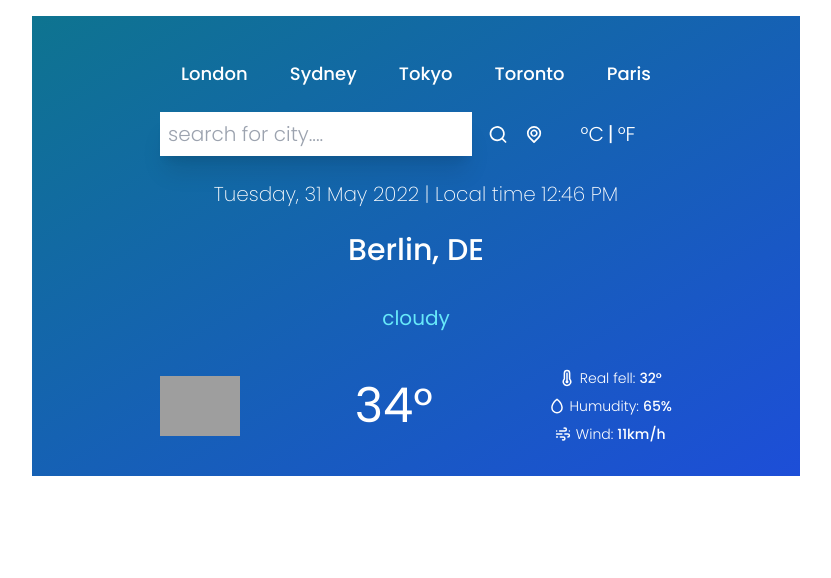
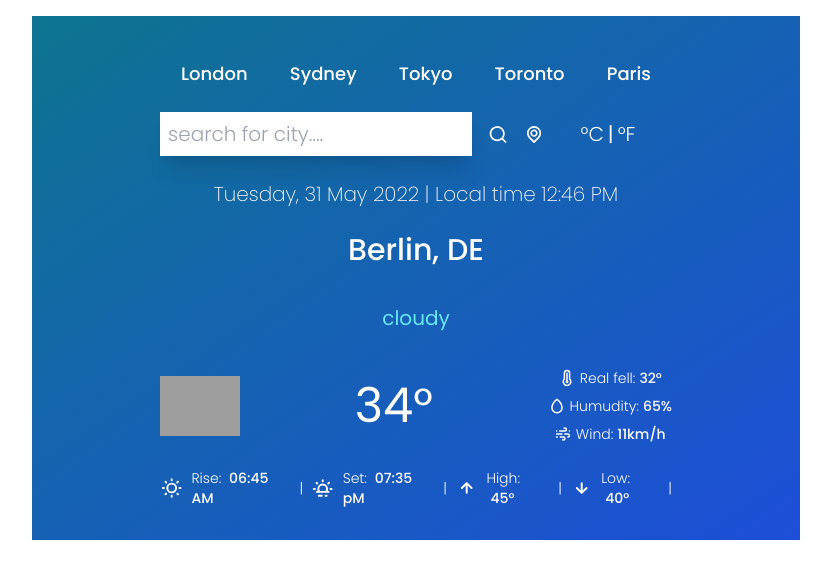
Before and after one commit to munenebrian/Phase-2-Final-project-Weather-App, a React (Create React App) app in the folder weather-app/: page / in a window 1280 px wide. Shown: the top 578 px of the page, without its empty margins (224-1055 px from the left). Built offline with nearby package versions, Linux system fonts and the light colour scheme; grey boxes are pictures that could not be loaded; a web font is replaced by a local one.

Commit message:
added on some new icons for the temperature and details component!

```diff
--- a/weather-app/src/components/TemperatureAndDetails.js
+++ b/weather-app/src/components/TemperatureAndDetails.js
@@ -27,6 +27,28 @@
                 </div>
             </div>
         </div>
+        <div className="flex flex-row items-center justify-center space-x-2 text-white text-sm py-3">
+                <UilSun/>
+            <p className="font-light">
+                Rise: <span className="font-medium ml-1">06:45 AM</span>
+                </p>
+                <p className="font-light">|</p>
+                <UilSunset/>
+            <p className="font-light">
+                Set: <span className="font-medium ml-1">07:35 pM</span>
+                </p>
+                <p className="font-light">|</p>
+                <UilArrowUp/>
+            <p className="font-light">
+                High: <span className="font-medium ml-1">45°</span>
+                </p>
+                <p className="font-light">|</p>
+                <UilArrowDown/>
+            <p className="font-light">
+                Low: <span className="font-medium ml-1">40°</span>
+                </p>
+                <p className="font-light">|</p>
+        </div>
     </div>
   )
 }
```
